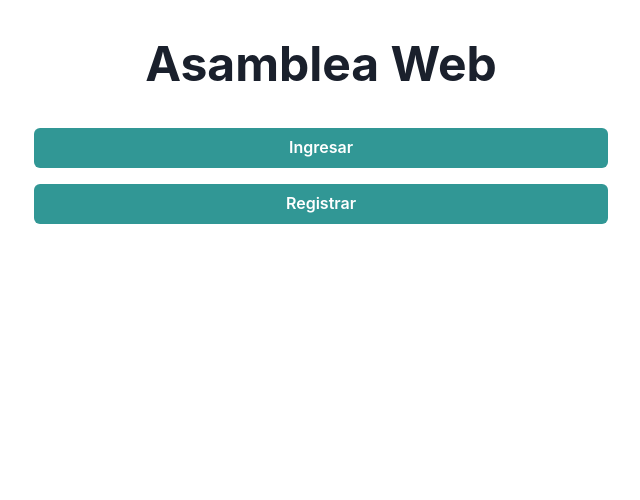
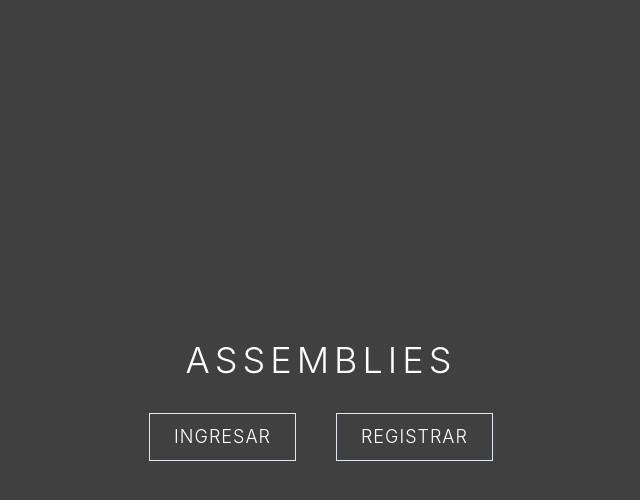
Before and after one commit to EmersonLGR/proyectoIS, a Next.js app in the folder frontend/: page / in a window 1280 px wide. Shown: the top 500 px of the page, without its empty margins (319-959 px from the left). Built offline with nearby package versions, Linux system fonts and the light colour scheme.

Commit message:
mejora visual

```diff
--- a/frontend/pages/index.jsx
+++ b/frontend/pages/index.jsx
@@ -1,4 +1,4 @@
-import { Button, Container, Heading, Stack } from "@chakra-ui/react";
+import { Button, Box, Heading, Stack, Flex } from "@chakra-ui/react";
 import { React } from "react"
 import { useRouter } from 'next/router'
 
@@ -8,13 +8,67 @@ const index = () => {
   const router = useRouter()
 
   return(
-    <Container size={"md"} mt={10}>
-      <Heading as={"h1"} size={"2xl"} textAlign={"center"}>Asamblea Web</Heading>
-      <Stack spacing={4} mt={10} direction='column'>
-        <Button colorScheme={"teal"} onClick={()=>router.push('./identificar')}>Ingresar</Button>
-        <Button colorScheme={"teal"} onClick={()=>router.push('./registrar')}>Registrar</Button>
+    <Box
+    h='100vh'
+    bg='gray'
+    bgSize='cover'
+    >
+      <Flex
+      direction='column'
+      alignItems='center'
+      justify='center'
+      h='100%'
+      bg='rgb(0 0 0 / 50%)'
+      p={['0 10%', null, '0 20%']}
+      >
+      <Heading
+      color='white'
+      textTransform='uppercase'
+      textAlign="center"
+      fontWeight='light'
+      letterSpacing='5px'
+        >
+         Assemblies
+        </Heading>
+      <Stack
+      direction={{base: 'column', md: 'row'}}
+      spacing='40px'
+      mt='30px'
+      w={['100%', null, 'auto']}
+      >
+        <Button variant='outline'
+        size='lg'
+        textTransform='uppercase'
+        fontWeight='light'
+        borderRadius='0'
+        color='white'
+        letterSpacing='1px'
+        _hover={{
+          color:'black',
+          bg:'white'
+        }}
+        onClick={()=>router.push('./identificar')}
+        >
+          Ingresar
+        </Button>
+        <Button variant='outline'
+        size='lg'
+        textTransform='uppercase'
+        fontWeight='light'
+        borderRadius='0'
+        color='white'
+        letterSpacing='1px'
+        _hover={{
+          color:'black',
+          bg:'white'
+        }}
+        onClick={()=>router.push('./registrar')}
+        >
+          Registrar
+        </Button>
       </Stack>
-    </Container>
+      </Flex>
+      </Box>
   )
 }
 
```
